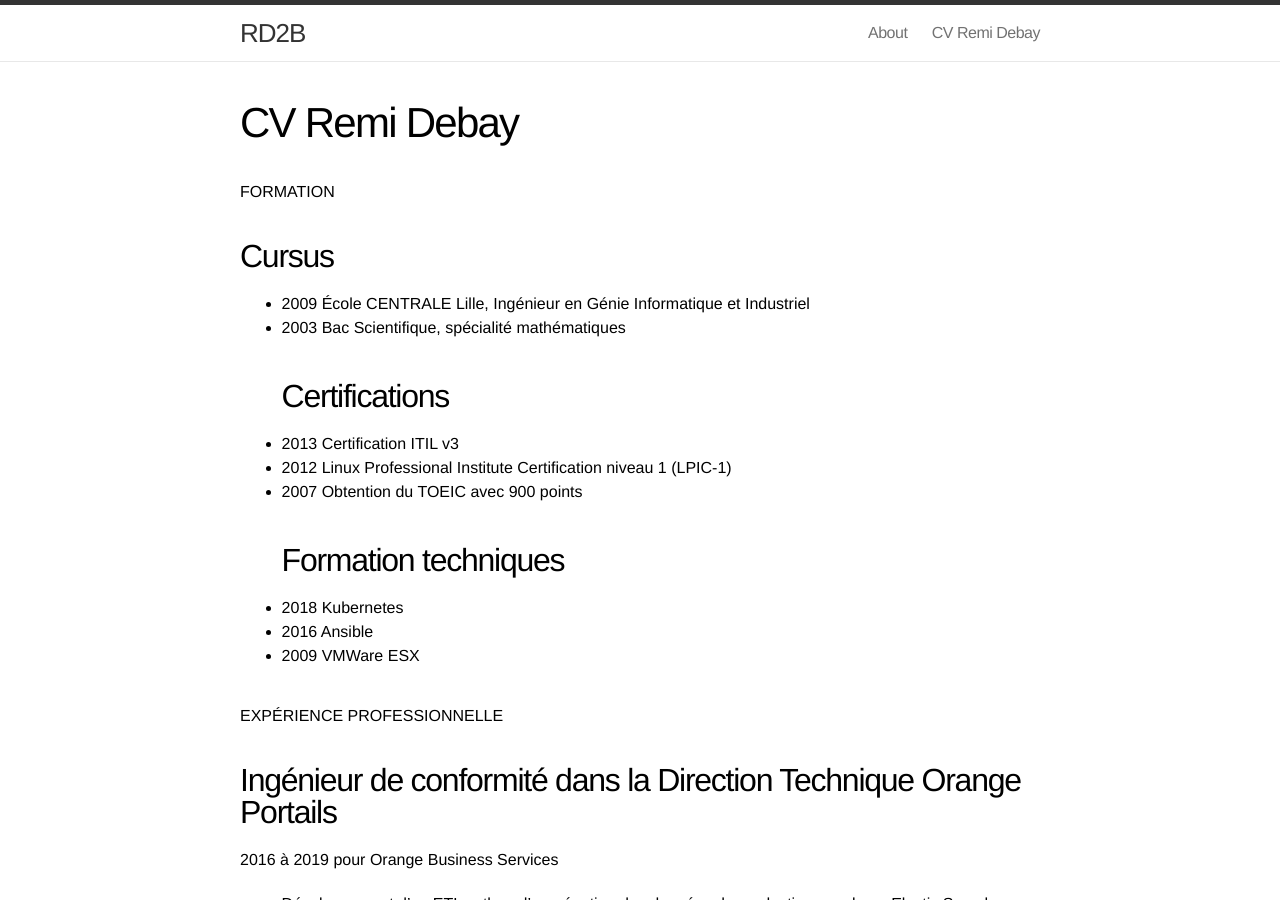
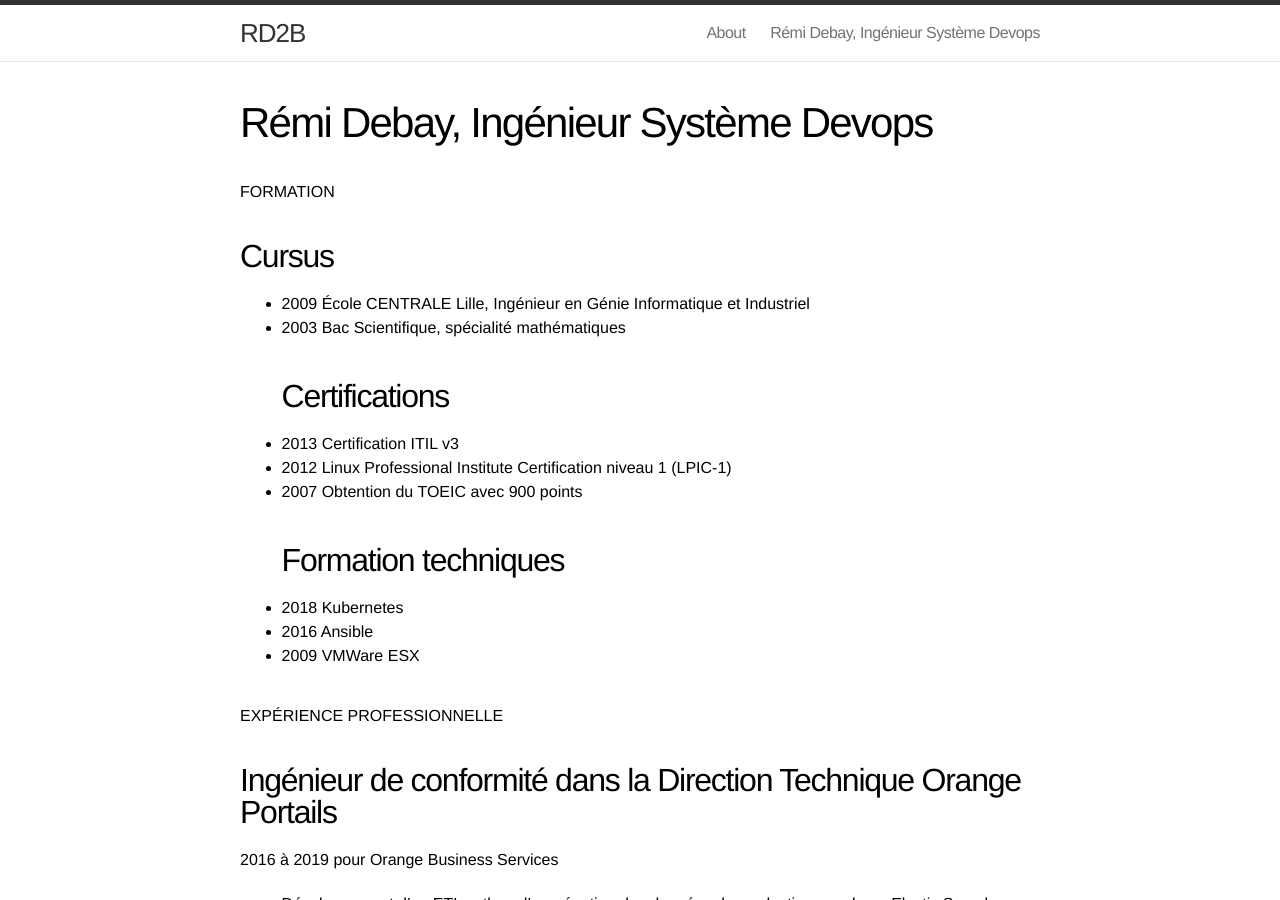
Before and after one commit to rd2b/rd2b.github.com, a Jekyll site: the page built from cv.md, in a window 1280 px wide and 900 px high. Built offline with Jekyll 4.4.1, drawn with Linux system fonts in a browser that asks for light colours; comment, search, counter and statistics services are not loaded.

Commit message:
Maj titre cv

```diff
--- a/cv.md
+++ b/cv.md
@@ -1,6 +1,6 @@
 ---
 layout: page
-title: "CV Remi Debay"
+title: "Rémi Debay, Ingénieur Système Devops"
 permalink: /cv/
 ---
 
```
